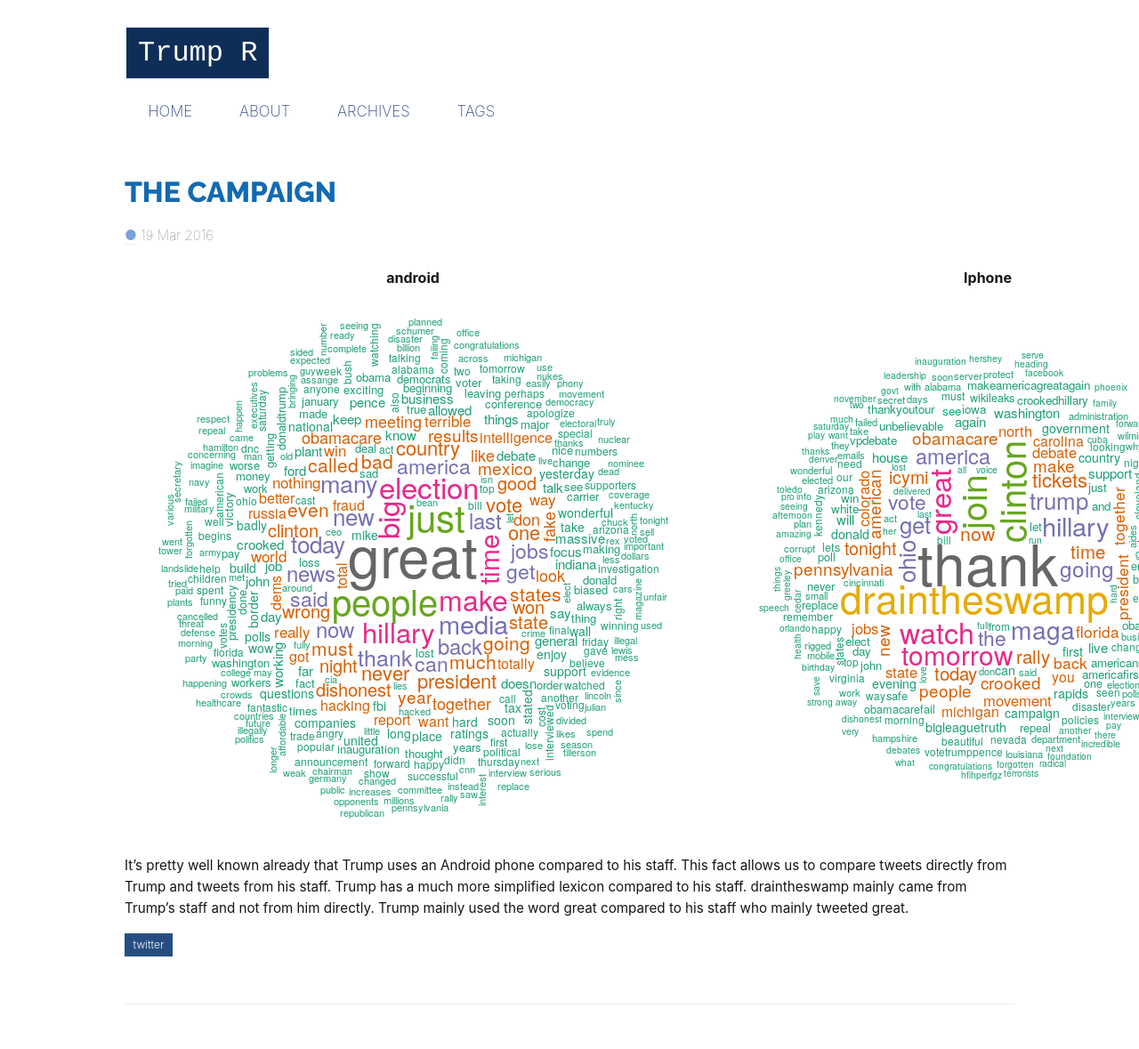
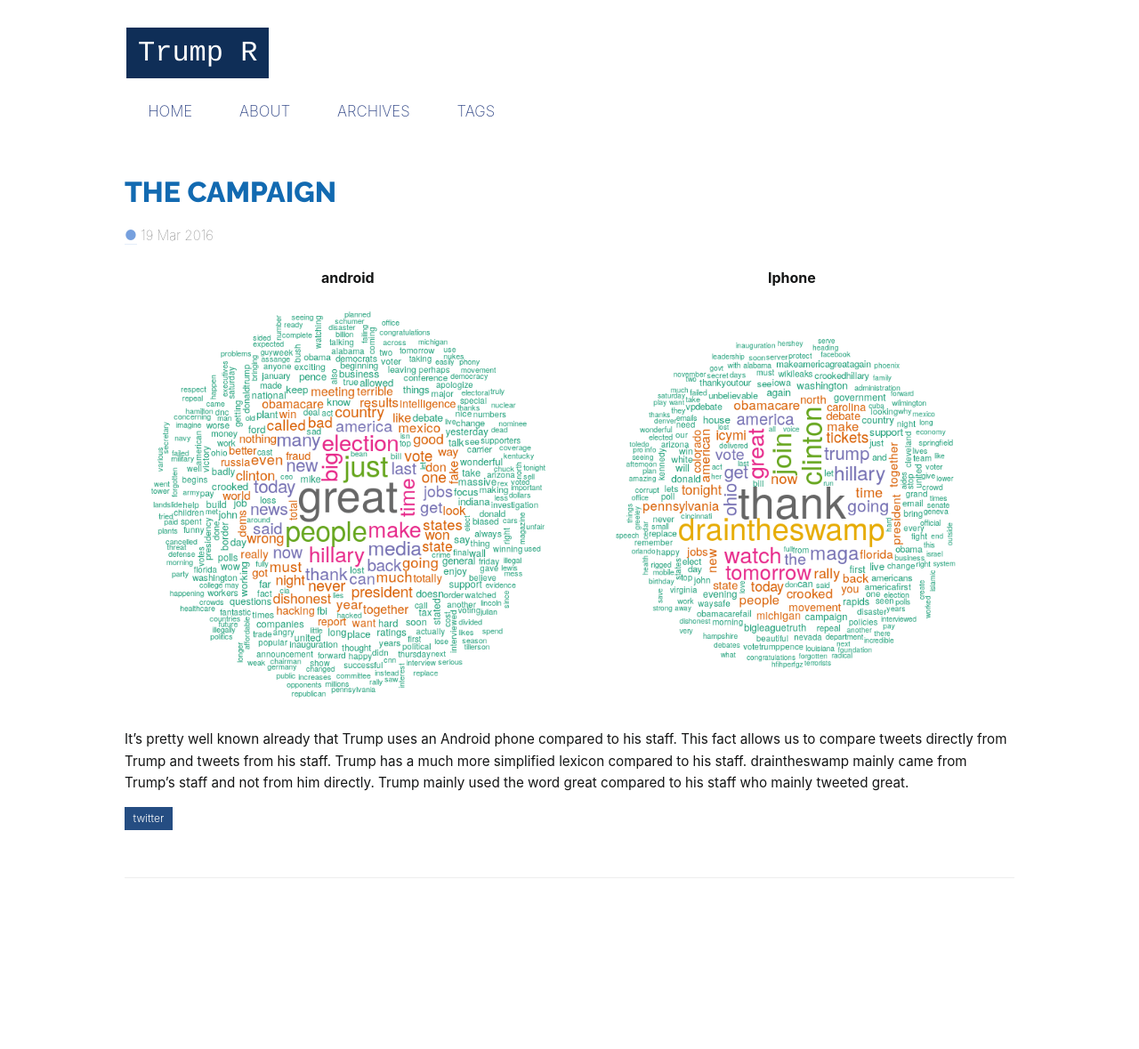
Before and after one commit to rhamzaali/Rtrump, a Jekyll site: the page built from index.html, in a window 1280 px wide. Shown: the whole page at 89% size. Built offline with Jekyll 4.4.1, drawn with Linux system fonts in a browser that asks for light colours; some web fonts are replaced; the list of posts is cut into pages by our own code; after the commit the page ends 1037 px from its top, so only the background shows below that.

Commit message:
fixed image formatting

```diff
--- a/css/main.scss
+++ b/css/main.scss
@@ -129,6 +129,11 @@ article {
     margin-top: 32px;
     margin-bottom: 3em;
 }
+table td img{
+    width: 100%;
+    display: block;
+}
+
 .label {
     display: inline-block;
     padding: .3em .6em .4em;
```
